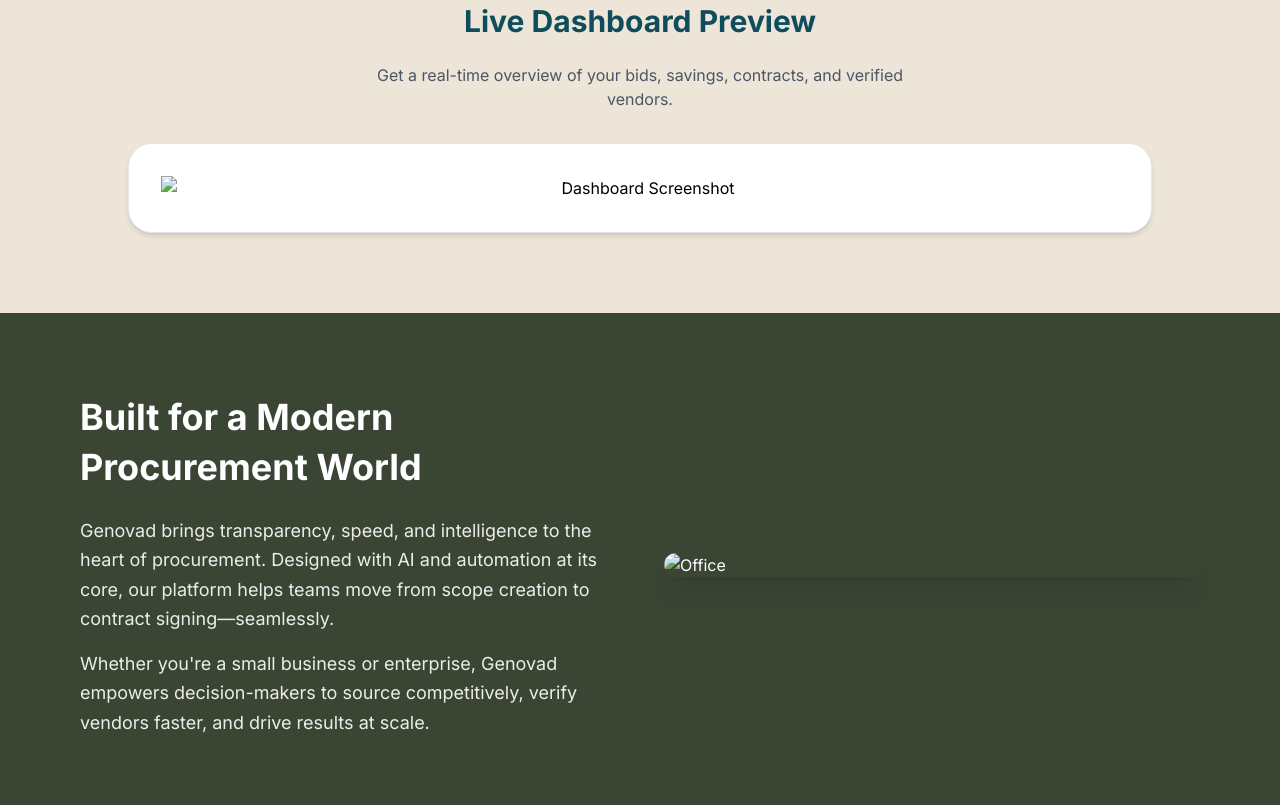
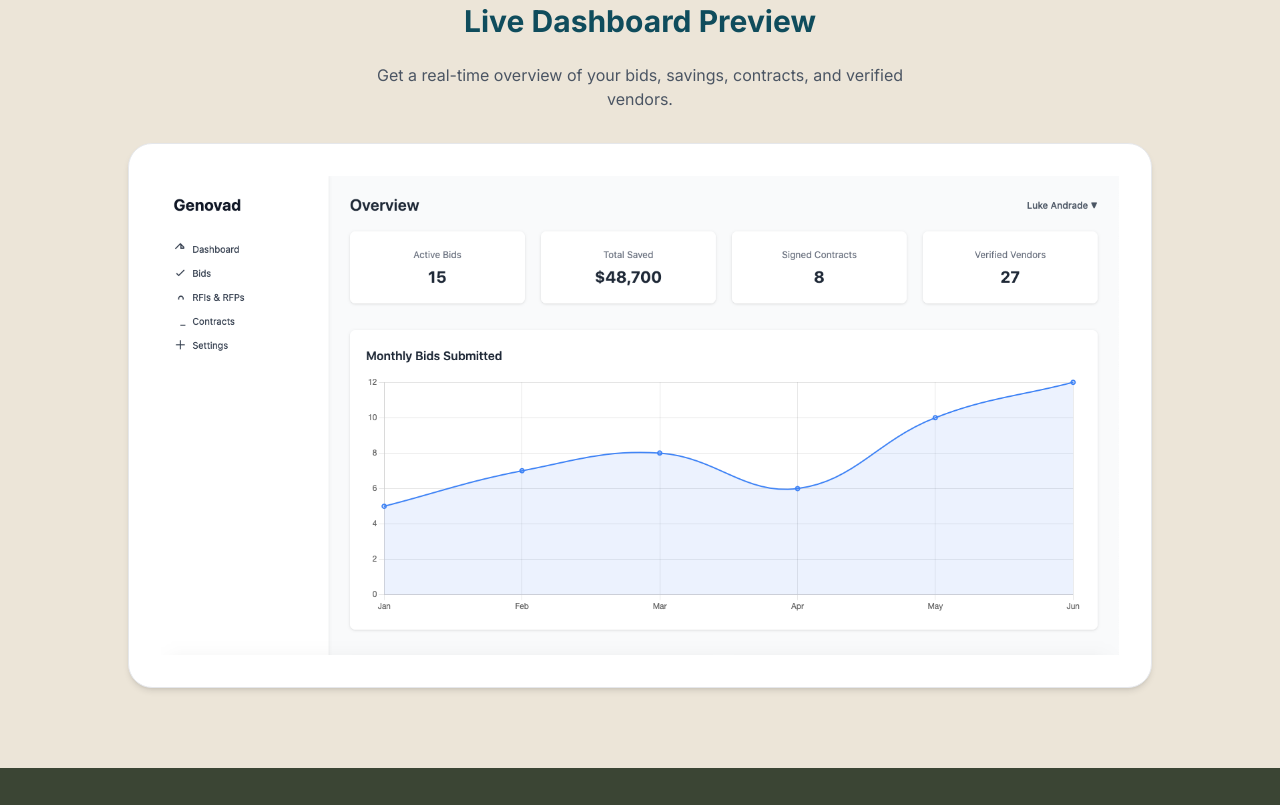
Before and after one commit to lukeand06/genovad.github.io, a plain HTML site: page index.html in a window 1280 px wide. Shown: the part 1555-2360 px from the top of the page. Drawn offline with nearby package versions, Linux system fonts and the light colour scheme.

Commit message:
Update index.html

```diff
--- a/index.html
+++ b/index.html
@@ -178,7 +178,7 @@
         Get a real-time overview of your bids, savings, contracts, and verified vendors.
       </p>
       <div class="max-w-5xl mx-auto">
-        <img src="dashboard-screenshot.png" alt="Dashboard Screenshot"
+        <img src="photos/dashboard-screenshot.png" alt="Dashboard Screenshot"
              class="bg-white rounded-3xl shadow-md p-8 border transform transition-transform hover:scale-105 hover:shadow-2xl">
       </div>
     </div>
@@ -200,7 +200,7 @@
     </div>
 
     <div data-aos="zoom-in" data-aos-delay="300">
-      <img src="office-screenshot.png" alt="Office" class="rounded-xl shadow-xl w-full h-auto object-cover" />
+      <img src="photos/office-screenshot.png" alt="Office" class="rounded-xl shadow-xl w-full h-auto object-cover" />
     </div>
   </div>
 
@@ -278,7 +278,7 @@
     <div class="grid grid-cols-12 gap-6">
       <!-- Top Left -->
 <div class="col-span-12 sm:col-span-5 row-span-1 relative group" data-aos="fade-right">
-  <img src="SSupload.png" alt="Post 1" class="w-full object-cover aspect-video rounded-xl shadow-md transition group-hover:scale-105 duration-300">
+  <img src="photos/SSupload.png" alt="Post 1" class="w-full object-cover aspect-video rounded-xl shadow-md transition group-hover:scale-105 duration-300">
   <div class="absolute bottom-0 left-0 bg-[#0f4c5c]/90 text-white text-sm px-4 py-2 w-full rounded-b-xl">
     Equipment Rental for Road Project
   </div>
```
